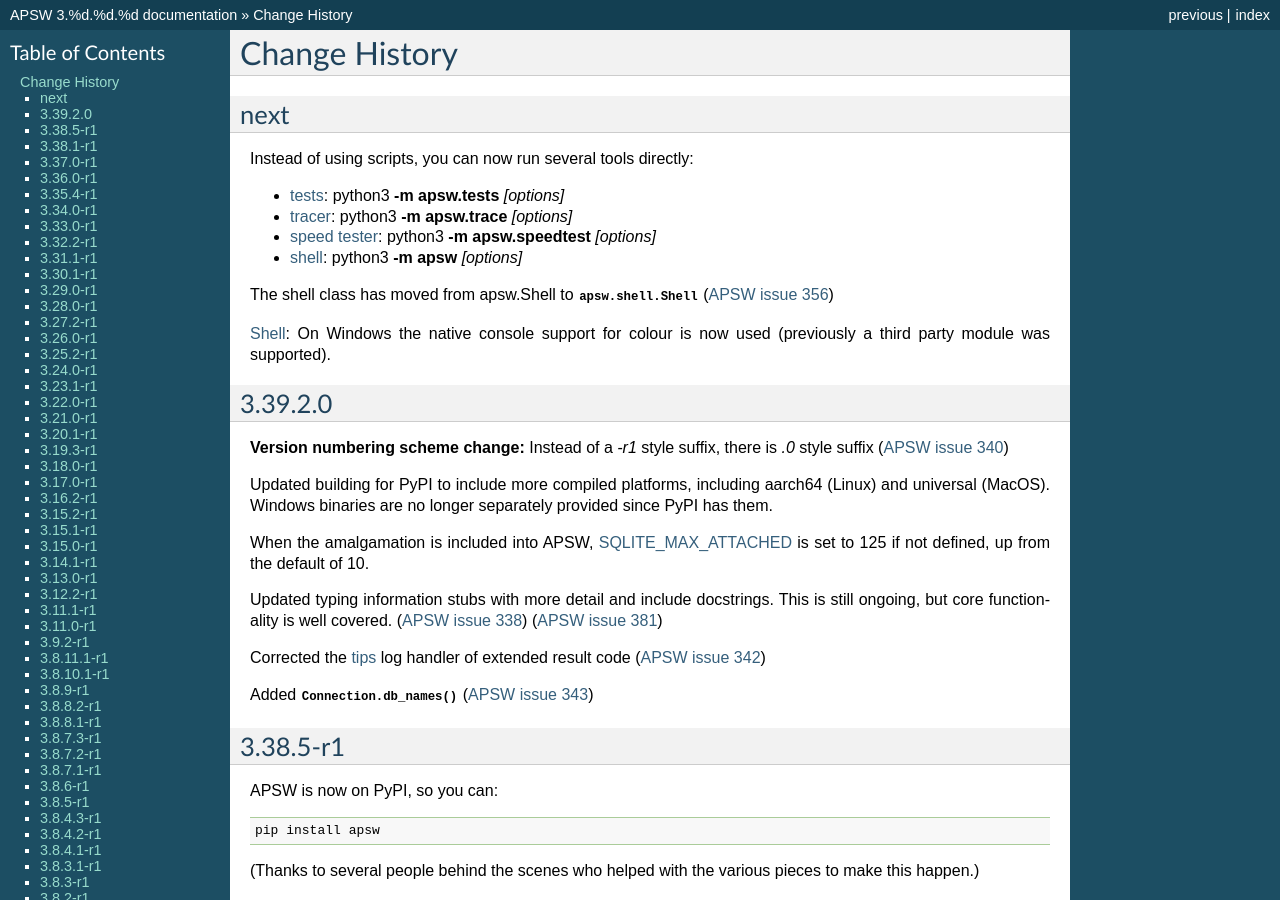
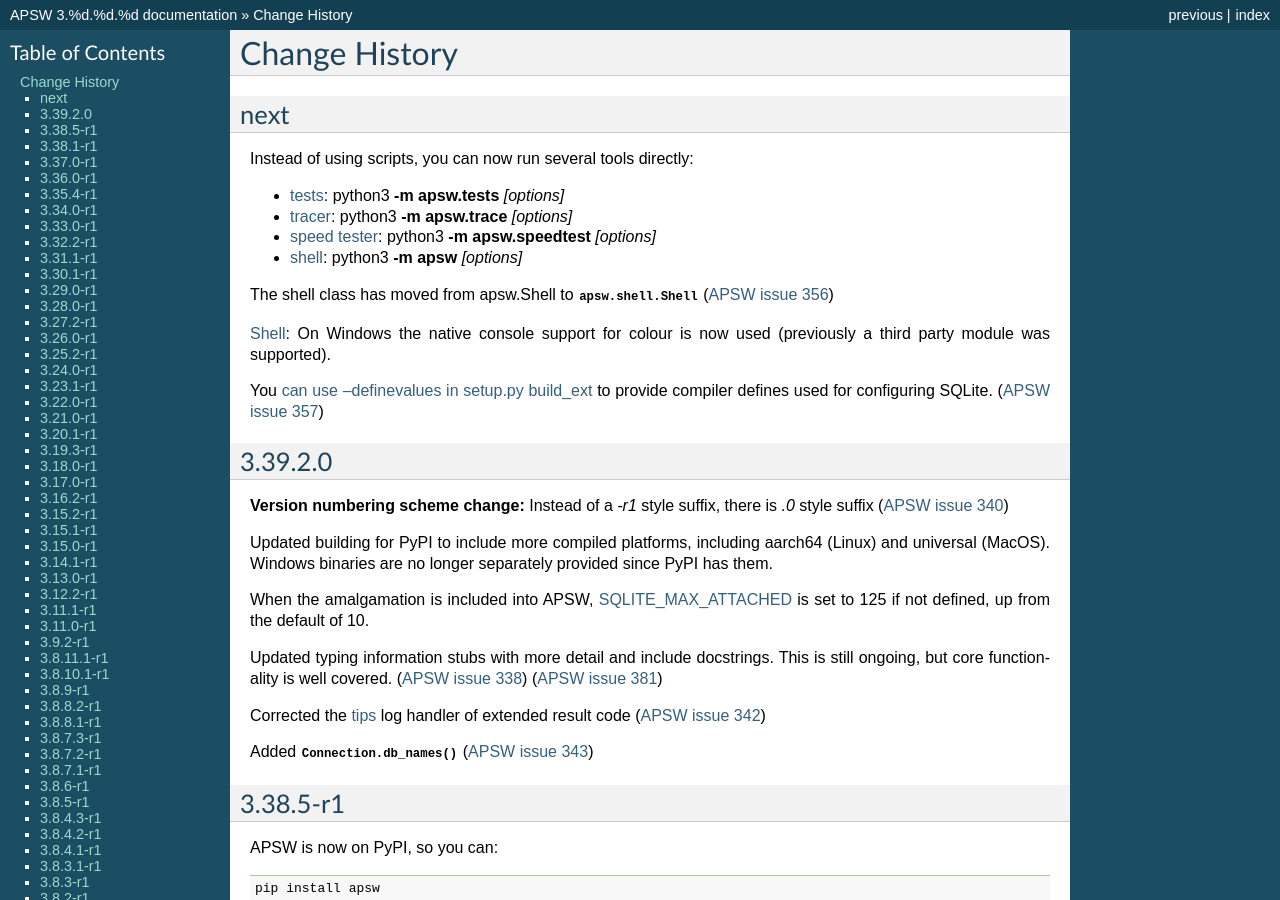
Before and after one commit to rogerbinns/apsw, a Sphinx documentation site: the page built from doc/changes.rst, in a window 1280 px wide and 900 px high. Built offline with Sphinx 7.4.7, drawn with Linux system fonts in a browser that asks for light colours; pages that are not in the unit, such as notebooks, are missing from menus; the version number is read from the project's files by our own code.

Commit message:
Document #357 changes

```diff
--- a/doc/changes.rst
+++ b/doc/changes.rst
@@ -20,6 +20,10 @@
 
 :ref:`shell`: On Windows the native console support for colour is now used
 (previously a third party module was supported).
+
+You :ref:`can use --definevalues in setup.py build_ext
+<setup_build_flags>` to provide compiler defines used for configuring
+SQLite. (:issue:`357`)
 
 3.39.2.0
 ========
```
